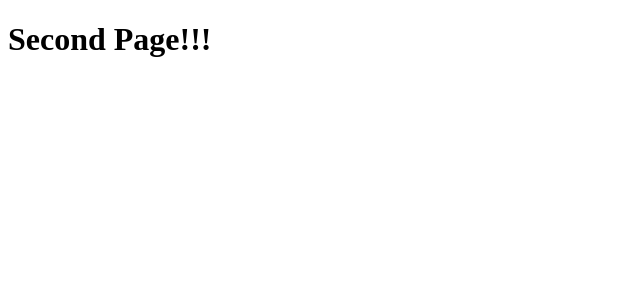
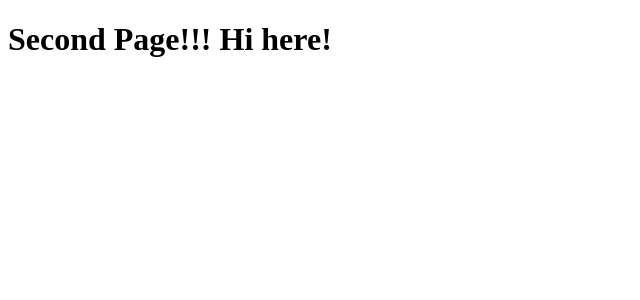
Before and after one commit to OlgaPazii/homeWorkNextJs, a Next.js app: page /todo/second-page in a window 1280 px wide. Shown: the top 300 px of the page, without its empty margins (0-640 px from the left). Built offline with nearby package versions, Linux system fonts and the light colour scheme.

Commit message:
third commit

```diff
--- a/pages/todo/second-page.js
+++ b/pages/todo/second-page.js
@@ -1,3 +1,3 @@
 export default function SecondPost() {
-  return <h1>Second Page!!!</h1>
+  return <h1>Second Page!!! Hi here!</h1>
 }
```
Also changed, not shown: 1 other file (tests, documents, lock files or other folders).
